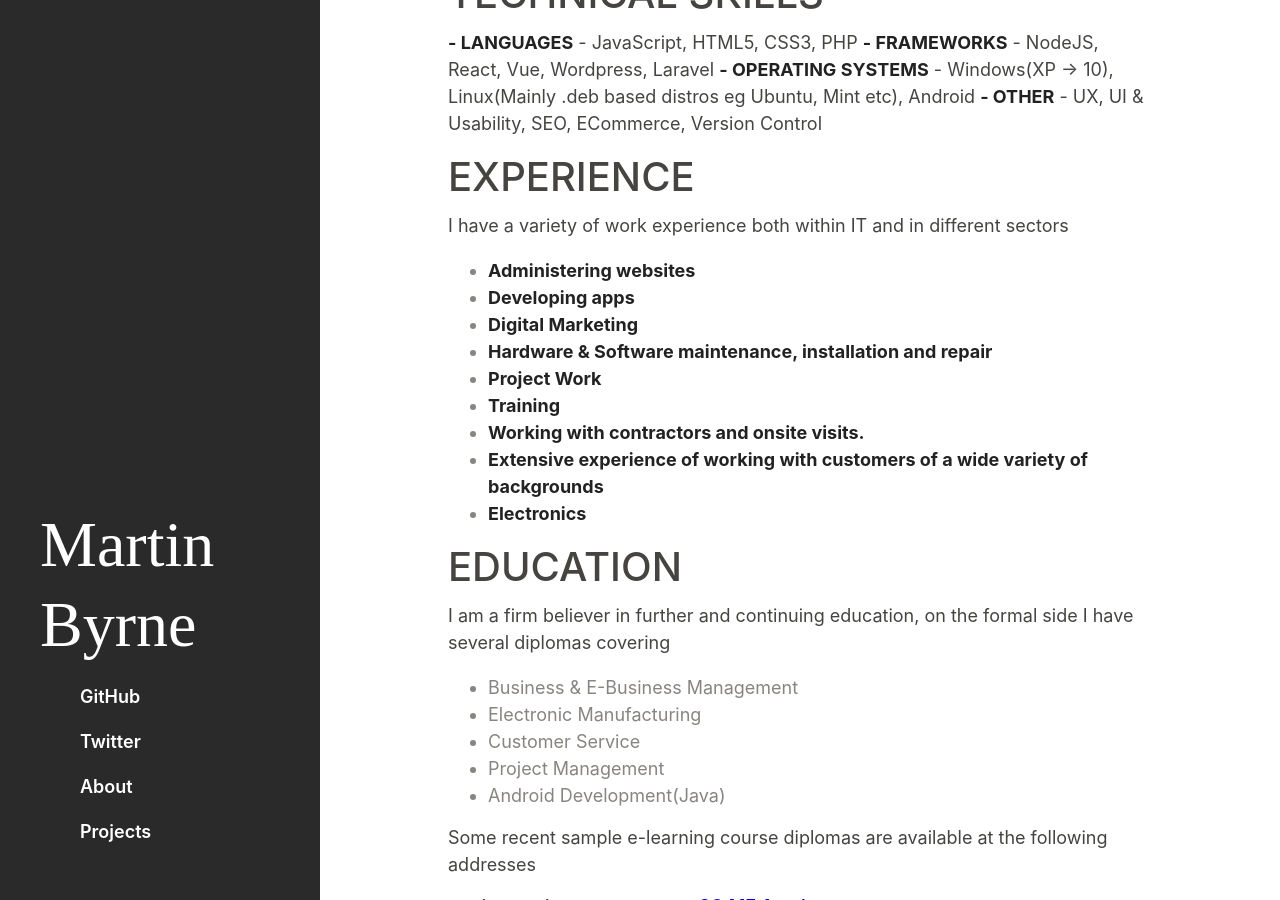
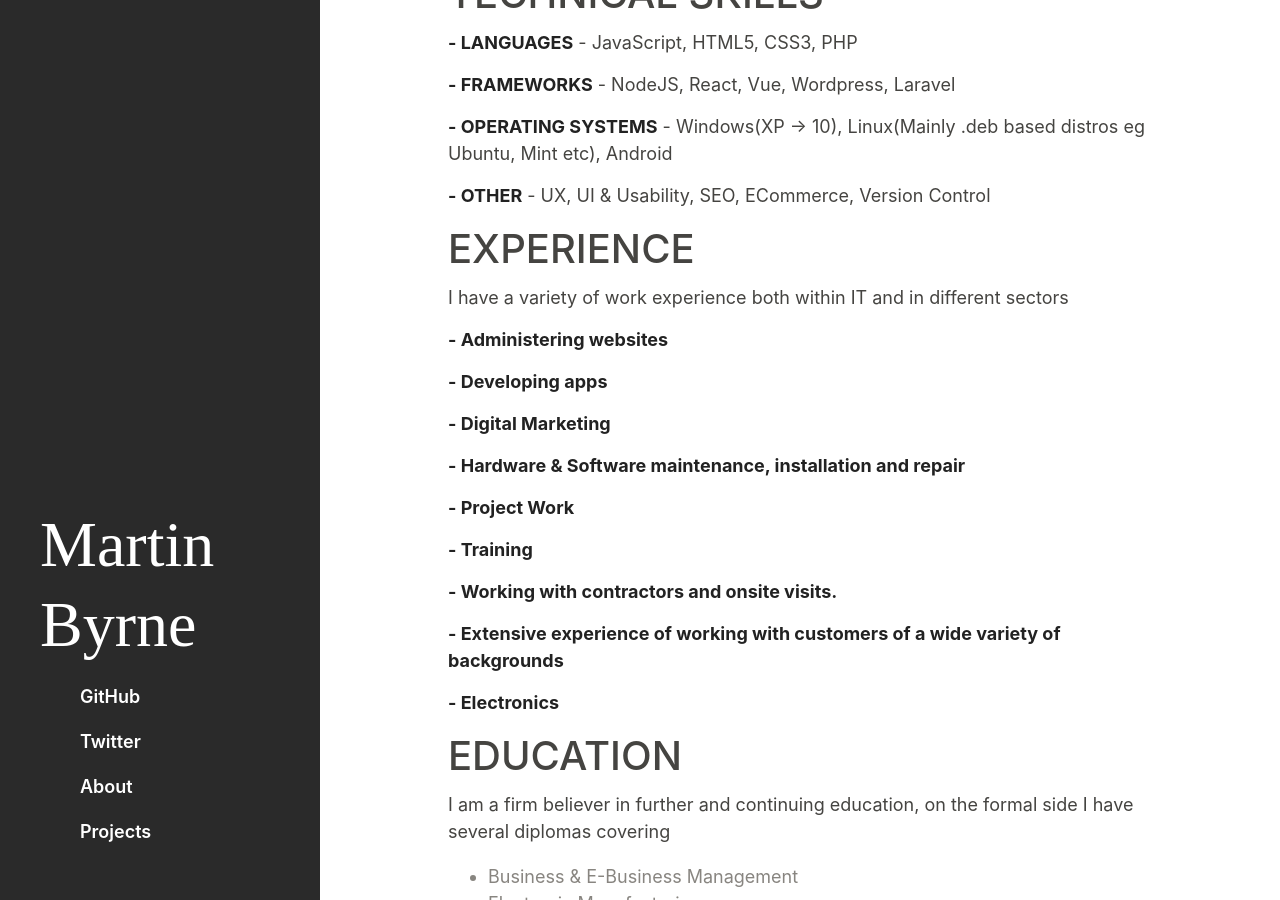
Before and after one commit to marb61a/marb61a.github.io, a Jekyll site: the page built from about.md, in a window 1280 px wide and 900 px high, scrolled down 532 px. Built offline with Jekyll 4.4.1, drawn with Linux system fonts in a browser that asks for light colours; our own code applies the rules of GitHub Pages for plain Markdown files.

```diff
--- a/about.md
+++ b/about.md
@@ -20,23 +20,35 @@ and music of various genres.
 TECHNICAL SKILLS
 ================
   **- LANGUAGES**               - JavaScript, HTML5, CSS3, PHP
+
   **- FRAMEWORKS**              - NodeJS, React, Vue, Wordpress, Laravel
+
   **- OPERATING SYSTEMS**       - Windows(XP -> 10), Linux(Mainly .deb based distros eg Ubuntu, Mint etc), Android
+
   **- OTHER**                   - UX, UI & Usability, SEO, ECommerce, Version Control
 
 
 EXPERIENCE
 ======
 I have a variety of work experience both within IT and in different sectors
-  - **Administering websites**
-  - **Developing apps**
-  - **Digital Marketing**
-  - **Hardware & Software maintenance, installation and repair**
-  - **Project Work**
-  - **Training**
-  - **Working with contractors and onsite visits.**
-  - **Extensive experience of working with customers of a wide variety of backgrounds**
-  - **Electronics**
+
+  **- Administering websites**
+
+  **- Developing apps**
+
+  **- Digital Marketing**
+
+  **- Hardware & Software maintenance, installation and repair**
+
+  **- Project Work**
+
+  **- Training**
+
+  **- Working with contractors and onsite visits.**
+
+  **- Extensive experience of working with customers of a wide variety of backgrounds**
+
+  **- Electronics**
 
 
 EDUCATION
```
